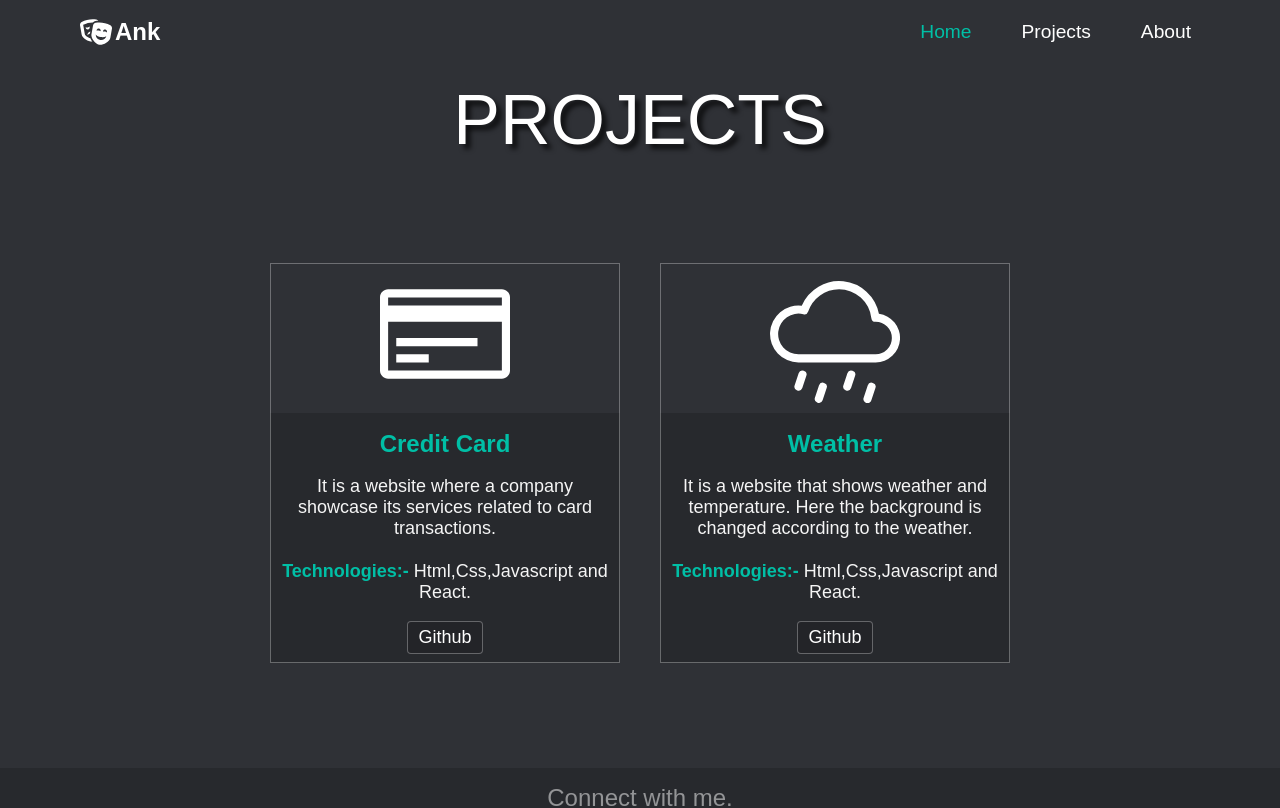
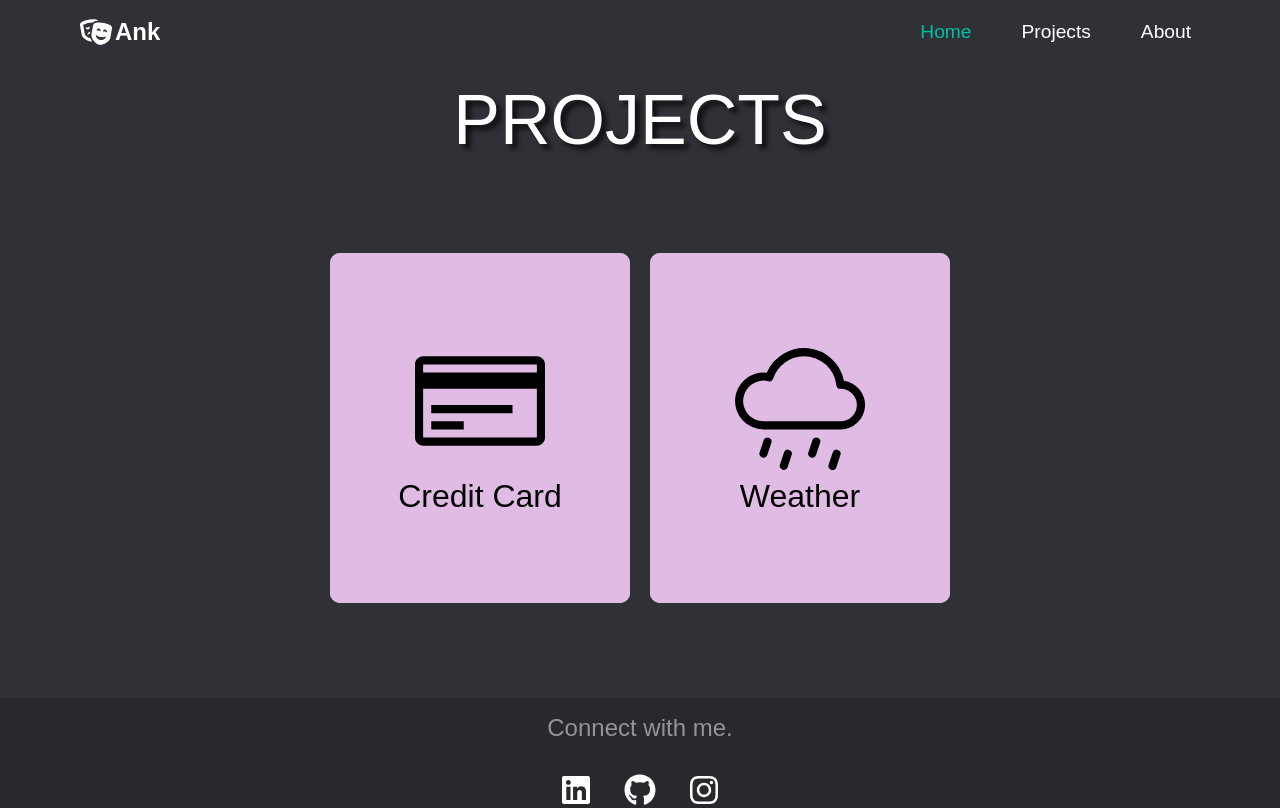
Before and after one commit to AnkurMehta007/portfolio-website, a React (Create React App) app: page /projects in a window 1280 px wide. Shown: the top 808 px of the page. Built offline with nearby package versions, Linux system fonts and the light colour scheme.

Commit message:
card updated

```diff
--- /dev/null
+++ b/src/component/Card2.jsx
@@ -0,0 +1,47 @@
+import React from "react";
+import "./card2.css";
+import { GoCreditCard } from "react-icons/go";
+import { IconContext } from "react-icons/lib";
+import { BsCloudDrizzle } from "react-icons/bs";
+import { Button } from "./Button";
+
+export default function Card2({ img, heading, desc, technologies, repolink }) {
+  let icon = 0;
+  if (img === "credit") {
+    icon = <GoCreditCard />;
+  }
+
+  if (img === "weather") {
+    icon = <BsCloudDrizzle />;
+  }
+
+  return (
+    <>
+      <IconContext.Provider value={{ size: "130px" }}>
+        <div className="card2-container">
+          <div className="card2">
+            <div className="front">
+              <div className="card-image-container">{icon}</div>
+              <div className="title">{heading}</div>
+            </div>
+            <div className="back">
+              <div className="card2-text-container">
+                <p>
+                  <span>Description:-</span> {desc}
+                </p>
+                <p>
+                  <span>Technologies:-</span> {technologies}
+                </p>
+                <a href={repolink}>
+                  <Button buttonStyle="btn--outline" buttonSize="btn--medium">
+                    Github
+                  </Button>
+                </a>
+              </div>
+            </div>
+          </div>
+        </div>
+      </IconContext.Provider>
+    </>
+  );
+}
--- a/src/component/button.css
+++ b/src/component/button.css
@@ -11,9 +11,9 @@
 }
 
 .btn--outline {
-  background-color: var(--second-color);
-  color: #fff;
-  border: 1px solid rgba(255, 255, 255, 0.3);
+  background-color: transparent;
+  color: black;
+  border: 2px solid black;
   transition: all 0.3s ease-out;
 }
 
@@ -31,8 +31,8 @@
 .btn--medium:hover,
 .btn--mobile:hover {
   transition: all 0.3s ease-out;
-  background: var(--third-color);
-  color: #242424;
+  background: black;
+  color: white;
 }
 
 .btn-link {
--- a/src/component/card.css
+++ b/src/component/card.css
@@ -1,4 +1,4 @@
-.card-container {
+/* .card-container {
   display: flex;
   justify-content: center;
   align-items: center;
@@ -53,4 +53,4 @@
   font-size: large;
   font-weight: bolder;
   color: var(--third-color);
-}
+} */
--- /dev/null
+++ b/src/component/card2.css
@@ -0,0 +1,66 @@
+.card2 {
+  height: 350px;
+  width: 300px;
+  transition: all 1s ease;
+  position: relative;
+  transform-style: preserve-3d;
+}
+
+.front {
+  height: 100%;
+  width: 100%;
+  background-color: #e0bbe4;
+  position: absolute;
+  display: flex;
+  flex-direction: column;
+  align-items: center;
+  justify-content: center;
+  font-size: 2rem;
+  z-index: 2;
+  backface-visibility: hidden;
+  border-radius: 10px;
+}
+
+.card2-text-container {
+  display: flex;
+  align-items: center;
+  flex-direction: column;
+  width: 100%;
+}
+
+.back {
+  height: 100%;
+  width: 100%;
+  background-color: #e0bbe4;
+  position: absolute;
+  font-size: 1.2rem;
+  z-index: 1;
+  transform: rotateY(180deg);
+  border-radius: 10px;
+  padding: 0.5rem;
+  text-align: center;
+}
+
+.back p {
+  font-weight: 500;
+  margin-top: 40px;
+}
+
+.card2-container:hover .card2 {
+  transform: rotateY(180deg);
+}
+
+.card2-container {
+  perspective: 1000px;
+  margin: 10px;
+}
+
+.back span {
+  font-weight: bolder;
+  font-size: 1.2rem;
+}
+.back button {
+  position: absolute;
+  bottom: 30px;
+  left: 35%;
+}
--- a/src/pages/projects/Projects.jsx
+++ b/src/pages/projects/Projects.jsx
@@ -3,6 +3,7 @@ import Card from "../../component/Card";
 import "./project.css";
 import "./data";
 import { objOne, objTwo } from "./data";
+import Card2 from "../../component/Card2";
 
 function Projects() {
   return (
@@ -11,8 +12,10 @@ function Projects() {
         <h1 className="card-tittle">PROJECTS</h1>
         <div className="card-wrapper">
           <div className="card-first">
-            <Card {...objOne} />
-            <Card {...objTwo} />
+            {/* <Card {...objOne} />
+            <Card {...objTwo} /> */}
+            <Card2 {...objOne} />
+            <Card2 {...objTwo} />
           </div>
           <div className="card-second">
             {/* <Card />
```
